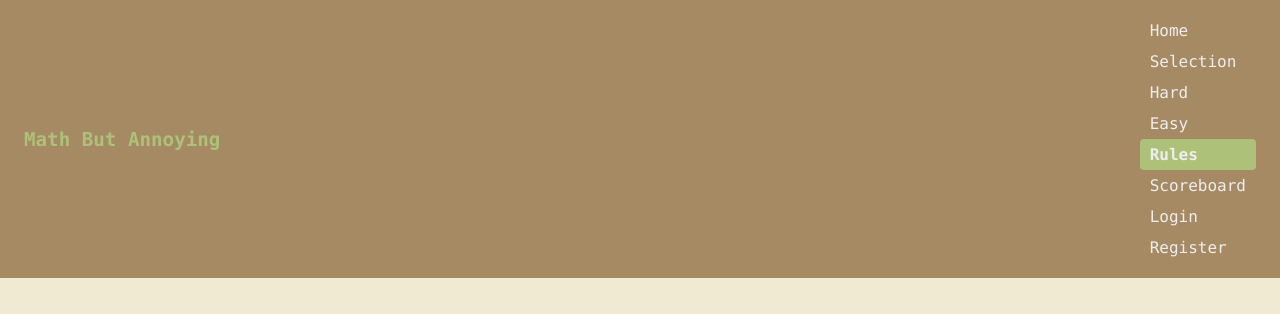
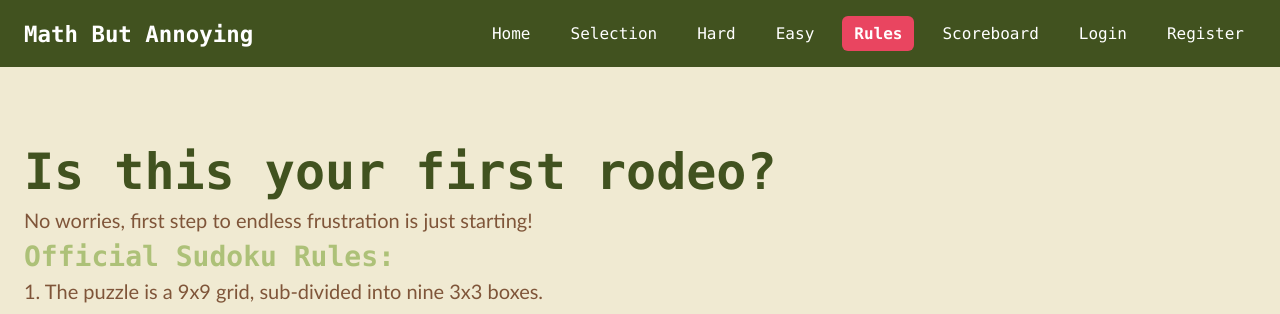
Before and after one commit to ronne-k/Sudoku_2, a React (Vite) app: page /rules in a window 1280 px wide. Shown: the top 314 px of the page. Built offline with nearby package versions, Linux system fonts and the light colour scheme.

Commit message:
got navbar on mobile working!

```diff
--- a/src/components/Navbar.jsx
+++ b/src/components/Navbar.jsx
@@ -5,33 +5,27 @@ export default function Navbar() {
   const [menuOpen, setMenuOpen] = useState(false);
 
   function toggleMenu() {
-    setMenuOpen(!menuOpen);
+    setMenuOpen((prev) => !prev);
   }
 
   function closeMenu() {
     setMenuOpen(false);
   }
-  const windowWidth = window.innerWidth;
+
   return (
     <nav className="navbar">
-      {windowWidth < 600 ? (
-        <div>
-        <div className="navbar-title">Math But Annoying</div>
+      <div className="navbar-title">Math But Annoying</div>
 
-          <button
-            className="menu-toggle"
-            onClick={toggleMenu}
-            aria-label="Toggle navigation menu"
-          >
+      <button
+        className="menu-toggle"
+        type="button"
+        onClick={toggleMenu}
+        aria-label="Open menu"
+      >
+        ☰
+      </button>
 
-          </button>
-        </div>
-      ) : (
-        <div className="navbar-title">Math But Annoying</div>
-      )}
-
-      {windowWidth > 600 ? (
-      <div className={`navbar-links ${menuOpen ? "open" : ""}`}>
+      <div className={menuOpen ? "navbar-links mobile-open" : "navbar-links"}>
         <NavLink to="/" end onClick={closeMenu}>
           Home
         </NavLink>
@@ -57,9 +51,6 @@ export default function Navbar() {
           Register
         </NavLink>
       </div>
-      ) : (
-        <div></div>
-      )}
     </nav>
   );
 }
--- a/src/styles.css
+++ b/src/styles.css
@@ -51,45 +51,74 @@ h1 {
     display: flex;
     align-items: center;
     justify-content: space-between;
-    padding: 15px 24px;
-    background-color: #a68a64;
+    flex-wrap: wrap;
+    padding: 16px 24px;
     position: relative;
-    top: 0;
-    left: 0;
-    width: 100%;
-    z-index: 100;
+    background-color: #41521f;
 }
 
 .navbar-title {
-    font-size: 1.2rem;
     font-weight: bold;
-    color: #adc178;
+    font-size: 1.4rem;
+    color: white;
+}
+
+.navbar-links {
+    display: flex;
+    gap: 16px;
+    align-items: center;
 }
 
 .navbar-links a {
-    display: flex;
-    gap: 10px;
     text-decoration: none;
-}
-
-.navbar-links a {
-    color: #eeeeee;
-    text-decoration: none;
-    padding: 6px 10px;
-    border-radius: 4px;
-    transition: background-color 0.3s;
+    color: white;
+    padding: 8px 12px;
+    border-radius: 6px;
+    transition: background-color 0.2s ease;
 }
 
 .navbar-links a:hover {
-    background-color: #414833;
+    background-color: #e94560;
 }
 
 .navbar-links a.active {
+    background-color: #e94560;
+    color: white;
     font-weight: bold;
-    background-color: #adc178;
 }
 
+.menu-toggle {
+    display: none;
+    background: none;
+    border: none;
+    font-size: 1.8rem;
+    cursor: pointer;
+    color: white;
+}
 
+/* Mobile: under 500px */
+@media (max-width: 500px) {
+    .menu-toggle {
+        display: block;
+    }
+
+    .navbar-links {
+        display: none;
+        width: 100%;
+        flex-direction: column;
+        align-items: flex-start;
+        gap: 10px;
+        margin-top: 12px;
+    }
+
+    .navbar-links.mobile-open {
+        display: flex;
+    }
+
+    .navbar-links a {
+        width: 100%;
+    }
+}
 
 .content {
     padding-top: 80px;
@@ -103,37 +132,6 @@ h1 {
 
 input:focus {
     outline: 2px solid #adc178;
-}
-
-.menu-toggle {
-    display: none;
-    background: none;
-    border: none;
-    font-size: 1.8rem;
-    cursor: pointer;
-    position: absolute;
-    top: 15px;
-    right: 24px;
-}
-
-/* For Mobile View*/
-@media (max-width: 768px) {
-    .menu-toggle {
-        display: block;
-    }
-
-    .menu-toggle {
-    display: none;
-    background: none;
-    border: none;
-    font-size: 1.8rem;
-    cursor: pointer;
-    }
-
-
-    .content {
-        padding-top: 180px;
-    }
 }
 
 .selection-list {
```
